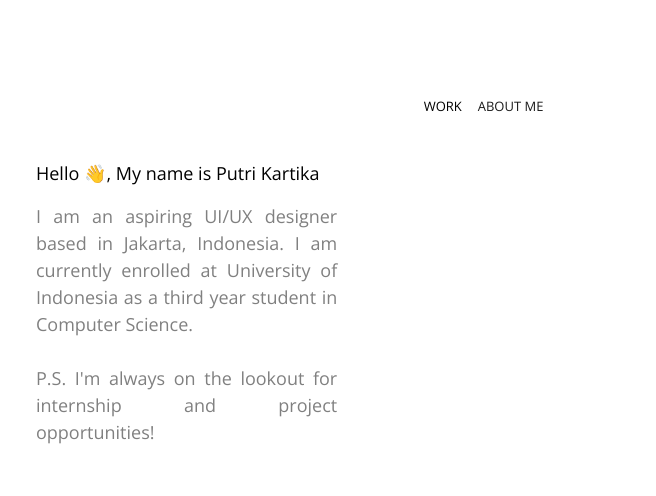
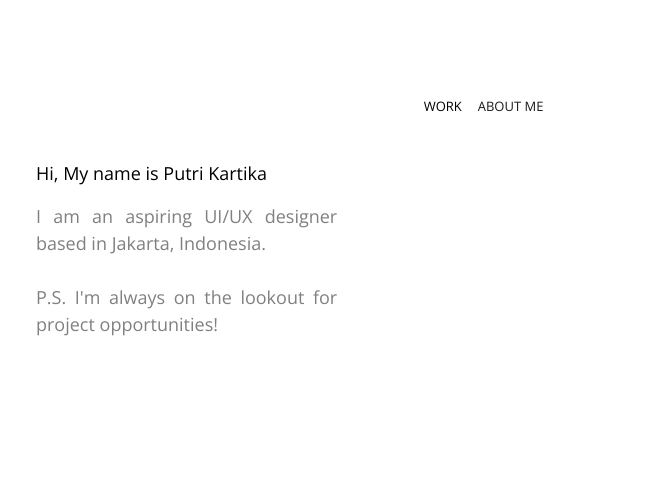
Before and after one commit to uiux-putri/uiux-putri.github.io, a plain HTML site: page about.html in a window 1280 px wide. Shown: the top 496 px of the page, 624-1280 px from the left. Drawn offline with nearby package versions, Linux system fonts and the light colour scheme.

Commit message:
Update Sat 0304 13.21

```diff
--- a/about.html
+++ b/about.html
@@ -53,12 +53,10 @@
 					<img src="https://picsum.photos/200/200" alt="" />
 				</div>
 				<div class="about-column">
-					<p><b class="desc">Hello 👋, My name is Putri Kartika</b></p>
+					<p><b class="desc">Hi, My name is Putri Kartika</b></p>
 					<p>
-						I am an aspiring UI/UX designer based in Jakarta, Indonesia. I am
-						currently enrolled at University of Indonesia as a third year
-						student in Computer Science. <br /><br />P.S. I'm always on the
-						lookout for internship and project opportunities!
+						I am an aspiring UI/UX designer based in Jakarta, Indonesia. <br /><br />P.S. I'm always on the
+						lookout for project opportunities!
 					</p>
 					<br />
 					<br />
```
Also changed, not shown: index.html (+1 -1 lines).
